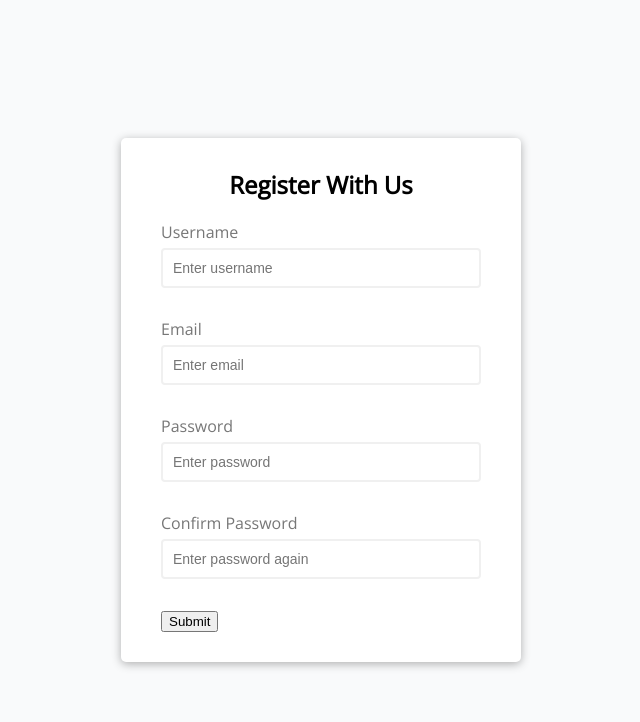
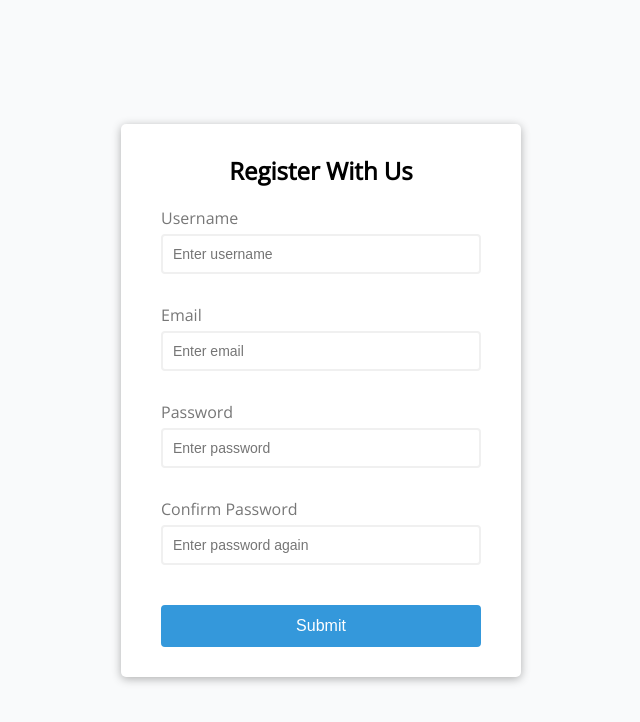
Before and after one commit to felipe-gomes-vicente/form-validator, a plain HTML site: page index.html in a window 1280 px wide. Shown: the whole page, without its empty margins (319-959 px from the left). Drawn offline with nearby package versions, Linux system fonts and the light colour scheme.

Commit message:
estilo do botão

```diff
--- a/css/style.css
+++ b/css/style.css
@@ -81,3 +81,16 @@ h2 {
 .form-control.error small {
   visibility: visible;
 }
+
+.form button {
+  cursor: pointer;
+  background-color: #3498DB;
+  border: 2px solid #3498DB;
+  border-radius: 4px;
+  color: #FFF;
+  display: block;
+  font-size: 16px;
+  padding: 10px;
+  margin-top: 20px;
+  width: 100%;
+}
```
